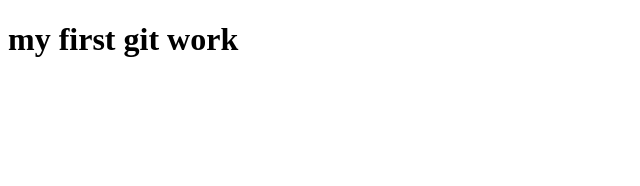
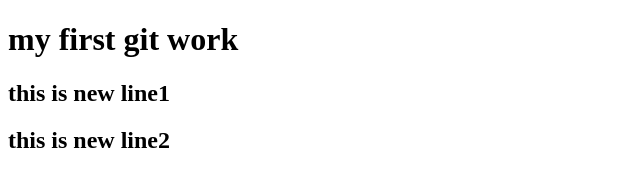
Before and after one commit to nurtania/second-sample, a plain HTML site: page index.html in a window 1280 px wide. Shown: the whole page, without its empty margins (0-640 px from the left). Drawn offline with Linux system fonts and the light colour scheme.

Commit message:
add h2 two line

```diff
--- a/index.html
+++ b/index.html
@@ -8,6 +8,8 @@
 
 <body>
     <h1>my first git work</h1>
+    <h2>this is new line1</h2>
+    <h2>this is new line2</h2>
 </body>
 
 </html>
```
